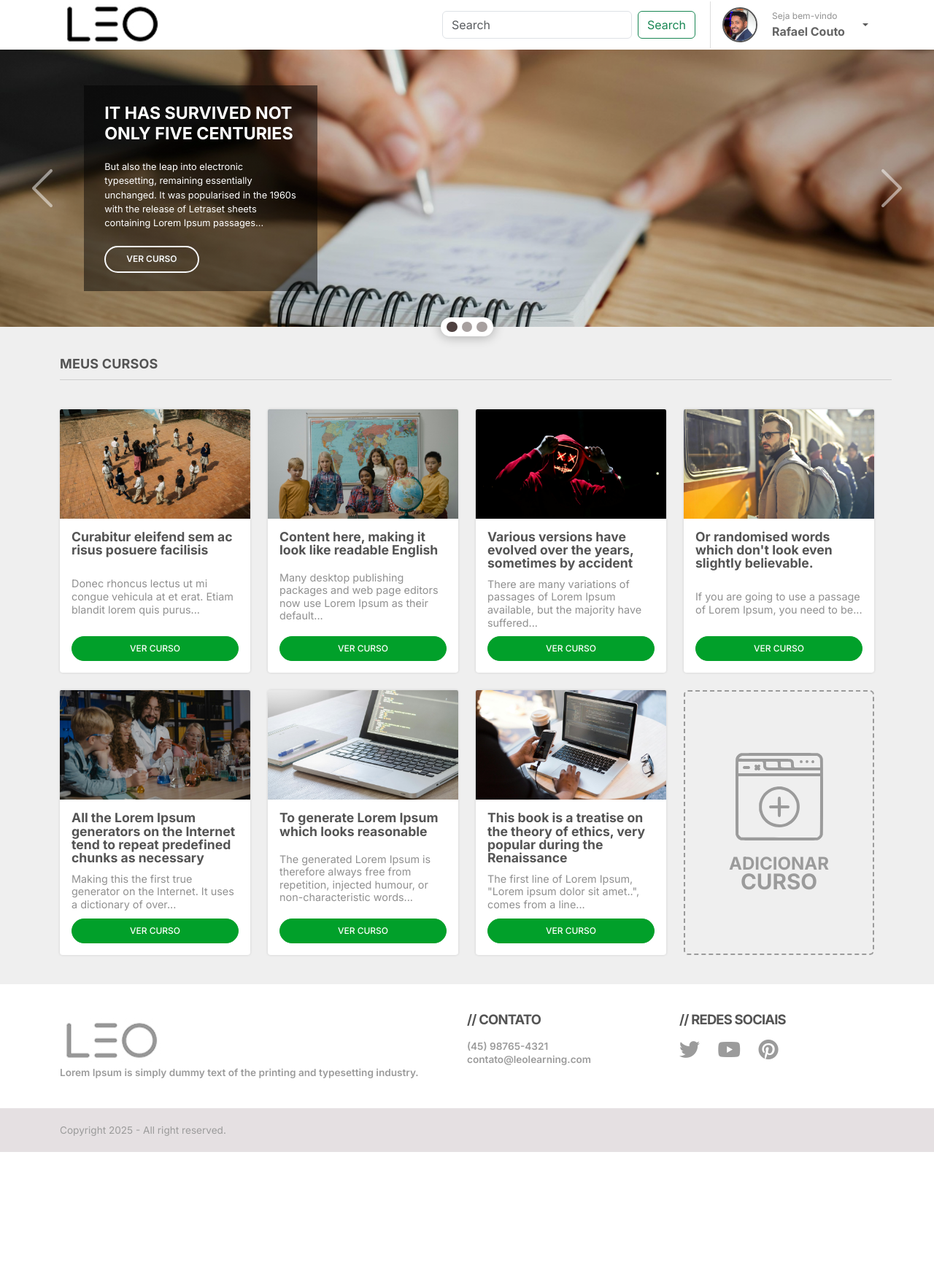
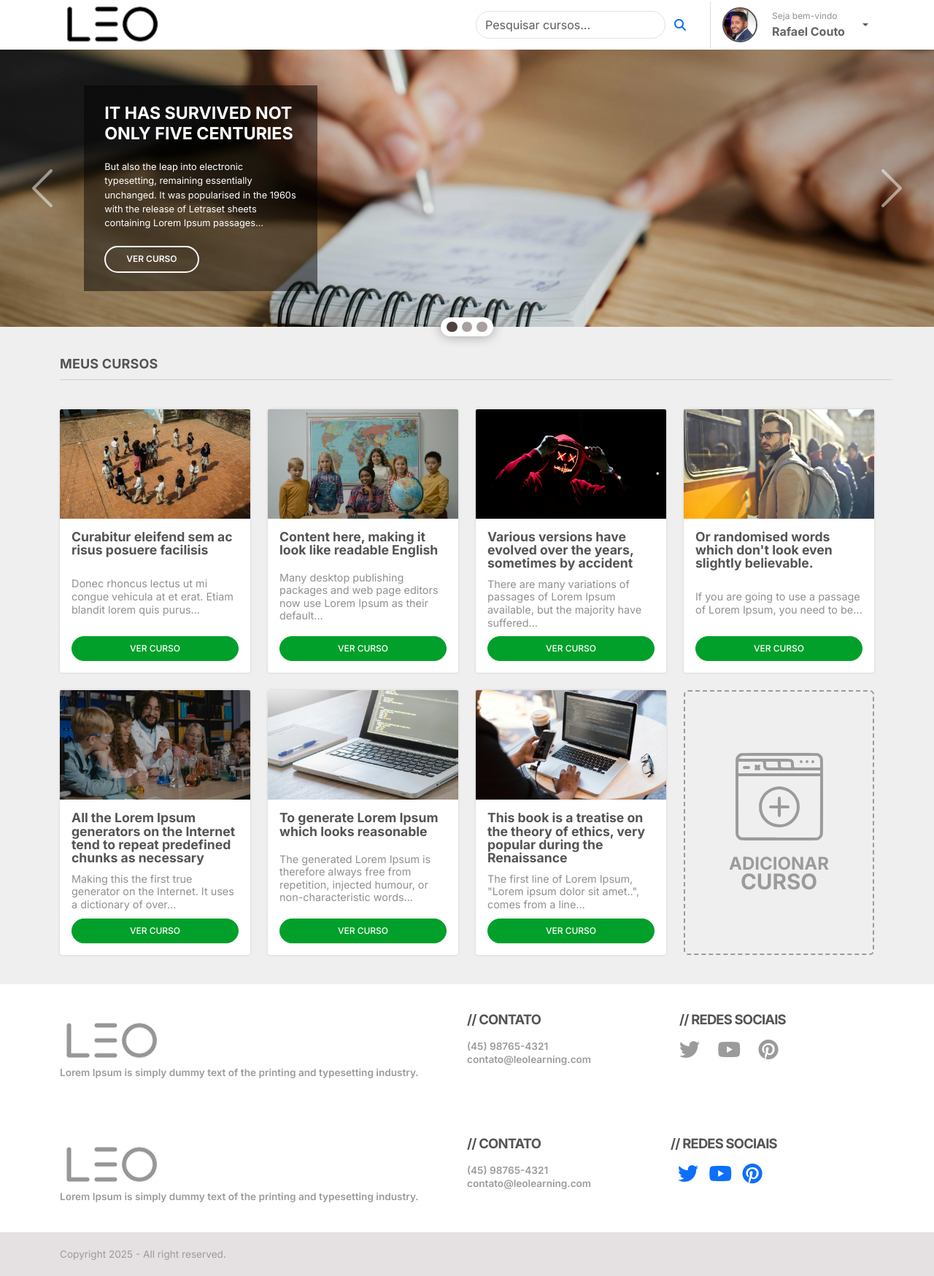
Before and after one commit to rafaelscouto/desafio_revvo, a PHP site: page / in a window 1280 px wide. Shown: the whole page at 73% size. Before the commit the page ends 1579 px from the top, so only its background shows below. Run offline with PHP 8.4, Linux system fonts and the light colour scheme; data comes from the database, SQL or seed files in the repository; style sheets or scripts are compiled from the project's sources; some libraries are stand-ins or nearby versions.

Commit message:
Geral: Organização da estrutura geral do layout; Página 404; Página para conteúdo não encontrado.

```diff
--- a/src/Core/View.php
+++ b/src/Core/View.php
@@ -6,7 +6,6 @@ class View
 {
     public static function render(string $view, array $data = []): void
     {
-        // $viewPath = __DIR__ . "/../Views/{$view}.php";
         $viewPath = __DIR__ . "/../Views/{$view}.php";
 
         if(!file_exists($viewPath)) {
@@ -17,8 +16,17 @@ class View
 
         extract($data);
         ob_start();
+        include __DIR__ . '/../Views/layouts/head.php';
+
+        if($view === '404') {
+            include __DIR__ . '/../Views/404.php';
+            exit;
+        }
+
         include __DIR__ . '/../Views/layouts/header.php';
+        include __DIR__ . '/../Views/layouts/main.php';
         include $viewPath;
+        include __DIR__ . '/../Views/layouts/bottom.php';
         include __DIR__ . '/../Views/layouts/footer.php';
         $output = ob_get_clean();
 
--- /dev/null
+++ b/src/Views/layouts/bottom.php
@@ -0,0 +1,20 @@
+<section id="bottom">
+    <div class="container">
+        <div class="row d-flex flex-row g-0">
+            <div class="logo">
+                <img class="logo logo-light" src="<?= BASE_URL . 'src/assets/images/logo-light.png' ?>" alt="<?= htmlspecialchars($item['title']) ?>">
+                <p class="text">Lorem Ipsum is simply dummy text of the printing and typesetting industry.</p>
+            </div>
+            <div class="contact">
+                <h3 class="title">// Contato</h3>
+                <p class="text">(45) 98765-4321<br />contato@leolearning.com</p>
+            </div>
+            <div class="social-media">
+                <h3 class="title">// Redes Sociais</h3>
+                <a class="link-underline link-underline-opacity-0" href="#"><i class="fa-brands fa-twitter"></i></a>
+                <a class="link-underline link-underline-opacity-0" href="#"><i class="fa-brands fa-youtube"></i></a>
+                <a class="link-underline link-underline-opacity-0" href="#"><i class="fa-brands fa-pinterest"></i></a>
+            </div>
+        </div>
+    </div>
+</section>
--- a/src/Views/layouts/footer.php
+++ b/src/Views/layouts/footer.php
@@ -1,7 +1,52 @@
-    <footer id="footer">
-        <div class="container">
-            <p class="text">Copyright <?= date('Y') ?> - All right reserved.</p>
+
+        </main>
+        <footer id="footer">
+            <div class="container">
+                <div class="row g-0">
+                    <p class="text">Copyright <?= date('Y') ?> - All right reserved.</p>
+                </div>
+            </div>
+        </footer>
+        <?php if($view === 'cursos/index'): ?>
+            <div class="modal fade" id="confirmDeleteModal" tabindex="-1" aria-labelledby="confirmDeleteLabel" aria-hidden="true">
+                <div class="modal-dialog modal-dialog-centered">
+                    <div class="modal-content">
+                        <div class="modal-header">
+                            <h5 class="modal-title" id="confirmDeleteLabel">Confirmar Exclusão</h5>
+                            <button type="button" class="btn-close" data-bs-dismiss="modal" aria-label="Fechar"></button>
+                        </div>
+                        <div class="modal-body">
+                            <p class="modal-body-title">Tem certeza de que deseja excluir o curso abaixo?</p>
+                            <p class="modal-body-text" id="cursoTitle"></p>
+                        </div>
+                        <div class="modal-footer">
+                            <button type="button" class="btn btn-secondary" data-bs-dismiss="modal">Cancelar</button>
+                            <form id="deleteForm" method="POST" style="display:inline;">
+                                <button class="btn btn-danger" type="submit">Excluir</button>
+                            </form>
+                        </div>
+                    </div>
+                </div>
+            </div>
+        <?php endif; ?>
+
+        <div class="modal fade" id="welcomeModal" tabindex="-1" aria-labelledby="welcomeModalLabel" aria-hidden="false">
+            <div class="modal-dialog modal-dialog-centered">
+                <div class="modal-content">
+                    <div class="modal-header">
+
+                        <button type="button" class="btn-close-modal" data-bs-dismiss="modal" aria-label="Fechar"><i class="fa-solid fa-xmark"></i></button>
+                    </div>
+                    <div class="modal-body">
+                        <h5 class="modal-title" id="welcomeModalLabel">Lorem Ipsum is simply dummy text of the printing and typesetting industry</h5>
+                        <p class="modal-text">Lorem Ipsum has been the industry's standard dummy text ever since the 1500s, when an unknown printer took a galley of type and scrambled it to make a type specimen book.</p>
+                        <button class="btn btn-primary btn-custom-modal-primary rounded-pill" type="button">Inscreva-se</button>
+                    </div>
+                </div>
+            </div>
         </div>
-    </footer>
-</body>
+
+        <script src="https://cdn.jsdelivr.net/npm/bootstrap@5.3.3/dist/js/bootstrap.bundle.min.js" integrity="sha384-YvpcrYf0tY3lHB60NNkmXc5s9fDVZLESaAA55NDzOxhy9GkcIdslK1eN7N6jIeHz" crossorigin="anonymous"></script>
+        <script src="<?= BASE_URL ?>src/assets/js/main.js"></script>
+    </body>
 </html>
--- /dev/null
+++ b/src/Views/layouts/head.php
@@ -0,0 +1,14 @@
+<!DOCTYPE html>
+<html lang="pt-BR">
+    <head>
+        <meta charset="UTF-8">
+        <meta name="viewport" content="width=device-width, initial-scale=1.0">
+        <title>Desafio Revvo</title>
+        <link rel="preconnect" href="https://fonts.googleapis.com">
+        <link rel="preconnect" href="https://fonts.gstatic.com" crossorigin>
+        <link rel="stylesheet" href="https://fonts.googleapis.com/css2?family=Inter:ital,opsz,wght@0,14..32,100..900;1,14..32,100..900&display=swap">
+        <link rel="stylesheet" href="https://cdn.jsdelivr.net/npm/bootstrap@5.3.3/dist/css/bootstrap.min.css" integrity="sha384-QWTKZyjpPEjISv5WaRU9OFeRpok6YctnYmDr5pNlyT2bRjXh0JMhjY6hW+ALEwIH" crossorigin="anonymous">
+        <link rel="stylesheet" href="https://cdnjs.cloudflare.com/ajax/libs/font-awesome/6.7.2/css/all.min.css" integrity="sha512-Evv84Mr4kqVGRNSgIGL/F/aIDqQb7xQ2vcrdIwxfjThSH8CSR7PBEakCr51Ck+w+/U6swU2Im1vVX0SVk9ABhg==" crossorigin="anonymous" referrerpolicy="no-referrer" />
+        <link rel="stylesheet" href="<?= BASE_URL ?>src/assets/css/main.min.css">
+    </head>
+    <body>
--- a/src/Views/layouts/header.php
+++ b/src/Views/layouts/header.php
@@ -1,18 +1,3 @@
-<!DOCTYPE html>
-<html lang="pt-BR">
-<head>
-    <meta charset="UTF-8">
-    <meta name="viewport" content="width=device-width, initial-scale=1.0">
-    <title>Desafio Revvo</title>
-    <link rel="preconnect" href="https://fonts.googleapis.com">
-    <link rel="preconnect" href="https://fonts.gstatic.com" crossorigin>
-    <link href="https://fonts.googleapis.com/css2?family=Inter:ital,opsz,wght@0,14..32,100..900;1,14..32,100..900&display=swap" rel="stylesheet">
-    <link href="https://cdn.jsdelivr.net/npm/bootstrap@5.3.3/dist/css/bootstrap.min.css" rel="stylesheet" integrity="sha384-QWTKZyjpPEjISv5WaRU9OFeRpok6YctnYmDr5pNlyT2bRjXh0JMhjY6hW+ALEwIH" crossorigin="anonymous">
-    <script src="https://cdn.jsdelivr.net/npm/bootstrap@5.3.3/dist/js/bootstrap.bundle.min.js" integrity="sha384-YvpcrYf0tY3lHB60NNkmXc5s9fDVZLESaAA55NDzOxhy9GkcIdslK1eN7N6jIeHz" crossorigin="anonymous"></script>
-    <link rel="stylesheet" href="https://cdnjs.cloudflare.com/ajax/libs/font-awesome/6.7.2/css/all.min.css" integrity="sha512-Evv84Mr4kqVGRNSgIGL/F/aIDqQb7xQ2vcrdIwxfjThSH8CSR7PBEakCr51Ck+w+/U6swU2Im1vVX0SVk9ABhg==" crossorigin="anonymous" referrerpolicy="no-referrer" />
-    <link rel="stylesheet" href="<?= BASE_URL ?>src/assets/css/main.css">
-</head>
-<body>
 <header id="header">
     <nav class="navbar navbar-expand-lg">
         <div class="container">
@@ -23,14 +8,16 @@
                 <span class="navbar-toggler-icon"></span>
             </button>
             <div class="collapse navbar-collapse" id="navbarSupportedContent">
-                    <form class="d-flex ms-auto" role="search">
-                        <input class="form-control me-2" type="search" placeholder="Search" aria-label="Search">
-                        <button class="btn btn-outline-success" type="submit">Search</button>
+                <form class="form form-search d-flex ms-auto" action="<?= BASE_URL . 'cursos/search' ?>" method="GET" role="search">
+                    <div class="input-group">
+                        <input class="form-control rounded-pill" type="search" name="s" value="<?= htmlspecialchars($_GET['s'] ?? '') ?>" placeholder="Pesquisar cursos..." aria-label="Pesquisar cursos..." aria-describedby="button-search">
+                        <button class="btn btn-link" type="submit" id="button-search"><i class="fa-solid fa-magnifying-glass"></i></button>
+                    </div>
                 </form>
                 <ul class="navbar-nav ps-2 mb-2 mb-lg-0">
                     <li class="nav-item dropdown">
                         <a class="nav-link dropdown-toggle user-profile" href="#" role="button" data-bs-toggle="dropdown" aria-expanded="false">
-                                <img class="img-user" src="<?= BASE_URL . 'src/assets/images/foto_perfil.jpeg' ?>" alt="Imagem do usuário Rafael Couto">
+                            <img class="img-user rounded-circle" src="<?= BASE_URL . 'src/assets/images/foto_perfil.jpeg' ?>" alt="Imagem do usuário Rafael Couto">
                             <div class="text-user">
                                 <span class="welcome-msg">Seja bem-vindo</span>
                                 <span class="user-name">Rafael Couto</span>
--- /dev/null
+++ b/src/Views/layouts/main.php
@@ -0,0 +1,14 @@
+<main id="main">
+    <?php if(isset($_SESSION['error']) || isset($_SESSION['success'])): ?>
+        <section id="message">
+            <div class="container">
+                <div class="row g-0">
+                    <div class="alert <?= isset($_SESSION['error']) ? 'alert-danger' : 'alert-success' ?> alert-dismissible fade show m-0" role="alert">
+                        <?= htmlspecialchars($_SESSION['error'] ?? $_SESSION['success']) ?>
+                        <button type="button" class="btn-close" data-bs-dismiss="alert" aria-label="Close"></button>
+                    </div>
+                </div>
+            </div>
+        </section>
+        <?php unset($_SESSION['error'], $_SESSION['success']); ?>
+    <?php endif; ?>
```
Also changed, not shown: src/Views/404.php (+8 -18 lines), src/Views/layouts/content-not-found.php (+19 -3 lines). Lines whose indentation alone changed are shown as unchanged.
